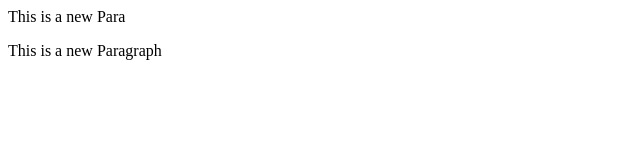
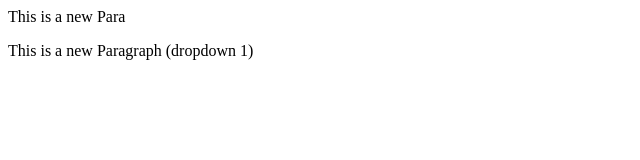
Before and after one commit to AadityaSharma12/localrepo, a plain HTML site: page index.html in a window 1280 px wide. Shown: the full height of the page, 0-640 px from the left. Drawn offline with Linux system fonts and the light colour scheme.

Commit message:
Dropdown 1 added

```diff
--- a/index.html
+++ b/index.html
@@ -1,4 +1,4 @@
 <p>
     This is a new Para
 </p>
-<p>This is a new Paragraph</p>
+<p>This is a new Paragraph (dropdown 1)</p>
```
